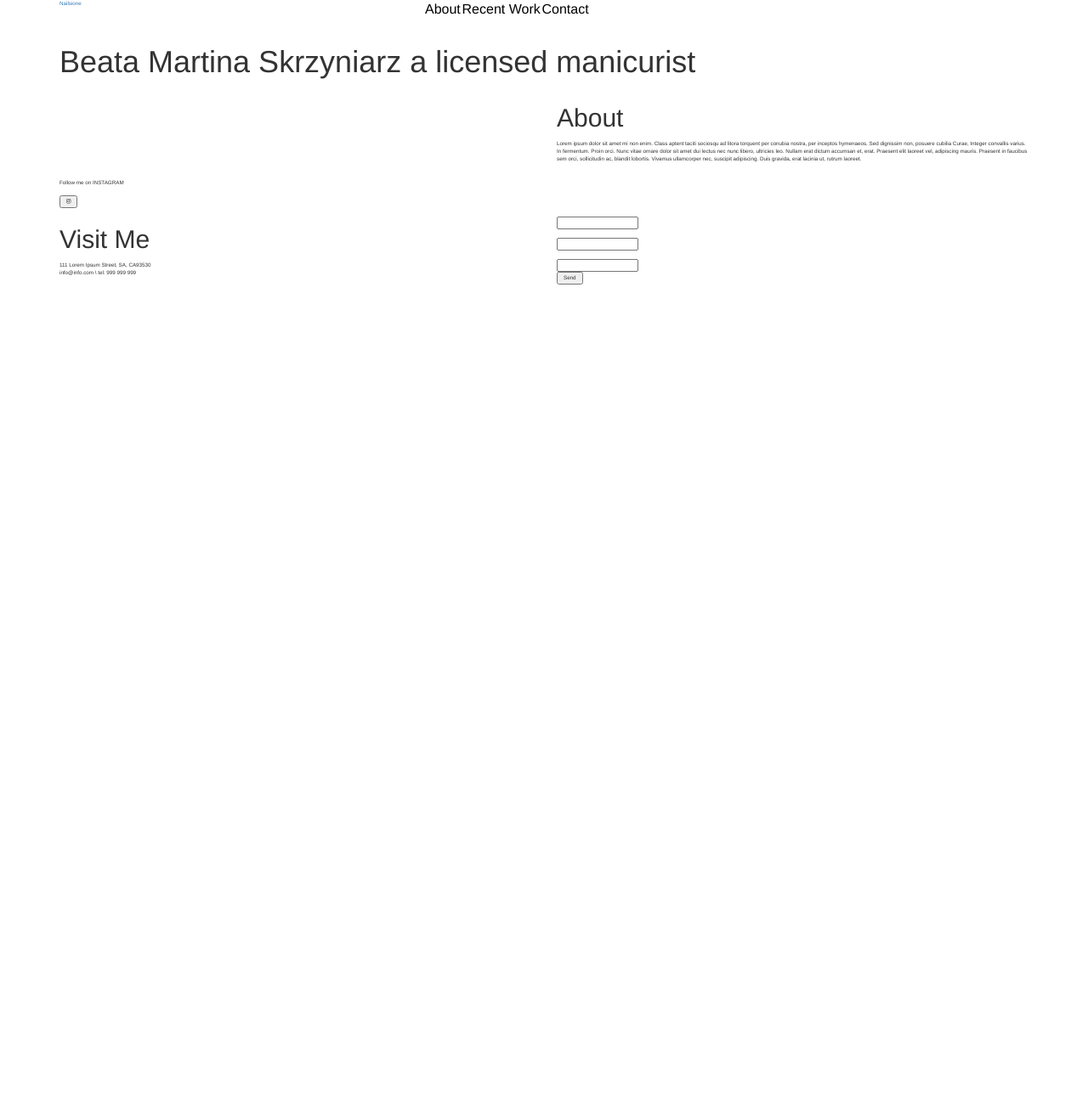
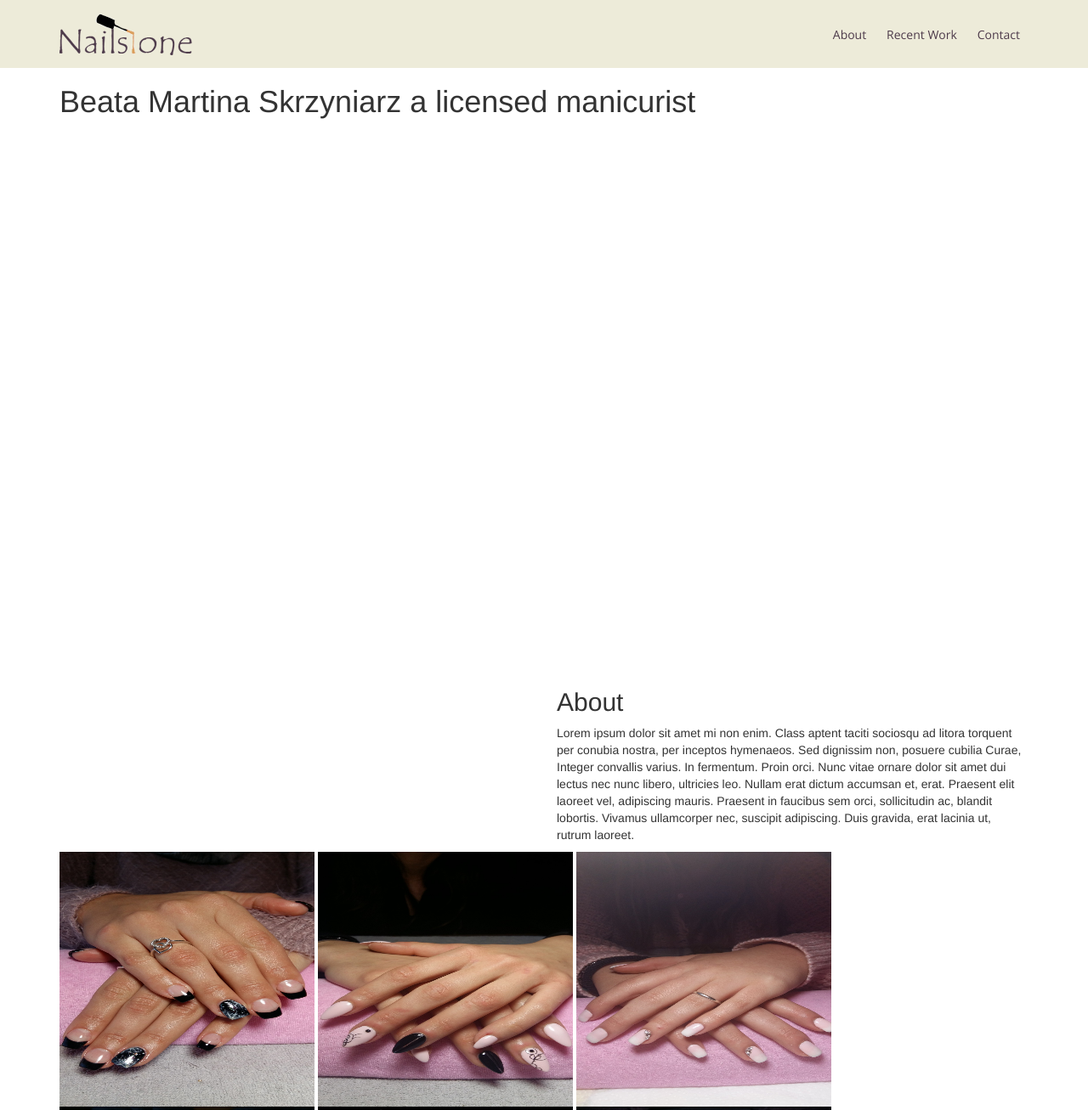
Before and after one commit to Lockeriano/Nailsione, a website: page index.html in a window 1280 px wide. Shown: the top 1307 px of the page at 85% size. Before the commit the page ends 800 px from the top, so only its background shows below. Drawn offline with nearby package versions, Linux system fonts and the light colour scheme.

Commit message:
Added logo and styled navbar

```diff
--- a/css/main.sass
+++ b/css/main.sass
@@ -1,16 +1,32 @@
-body
+$purple: #4d3a4a
+$brown: #9b7c7a
+$creamy: #edebd9
+$light-gold: #f8e5b4
+$gold: #dda660
+
+html
   font-size: 62.5%
+nav
+  background: $creamy
+  display: flex
+  justify-content: center
+  align-items: center
+  height: 8rem
+  ul
+    text-align: right
+  li
+    list-style: none
+    display: inline-block
+    margin-top: 1.6rem
+    a
+      font-family: "Open Sans"
+      color: $purple
+      margin: 1rem
+header
+  display: block
+  height: 79rem
 
-ul
-  text-decoration: none
-  list-style: none
-  li
-    display: inline-block
-    font-size: 1.6rem
-    a
-      text-decoration: none
-      color: black
-      &:focus,
-      &:hover
-        text-decoration: none
-        color: black
+#recent-work
+  img
+    width: 300px
+    height: 300px
--- a/index.html
+++ b/index.html
@@ -6,6 +6,7 @@
     <meta name="viewport" content="width=device-width, initial-scale=1">
     <link rel="stylesheet" href="https://maxcdn.bootstrapcdn.com/bootstrap/3.3.7/css/bootstrap.min.css">
     <link rel="stylesheet" href="https://maxcdn.bootstrapcdn.com/font-awesome/4.7.0/css/font-awesome.min.css">
+    <link href="https://fonts.googleapis.com/css?family=Open+Sans" rel="stylesheet">
     <link rel="stylesheet" href="css/main.css">
 	</head>
 	<body>
@@ -15,7 +16,7 @@
           <div class="container">
             <div class="row">
               <div class="col-lg-4">
-                <a href="#">Nailsione</a>
+                <a href="#"><img src="img/logo.png" alt="logo"></a>
               </div>
               <div class="col-lg-8">
                 <ul>
@@ -29,8 +30,11 @@
         </nav>
         <div class="container">
           <div class="row">
-            <div class="col-lg-12">
+            <div class="col-lg-8">
               <h1>Beata Martina Skrzyniarz <span>a licensed manicurist</span></h1>
+            </div>
+            <div class="col-lg-4">
+              <img class="header-img" src="" alt="">
             </div>
           </div>
         </div>
@@ -52,14 +56,15 @@
         <div class="container">
           <div class="row">
             <div class="col-lg-12">
-              <img src="#" alt="">
-              <img src="#" alt="">
-              <img src="#" alt="">
-              <img src="#" alt="">
-              <img src="#" alt="">
-              <img src="#" alt="">
-              <img src="#" alt="">
-              <img src="#" alt="">
+              <img src="img/1.jpg" alt="">
+              <img src="img/2.jpg" alt="">
+              <img src="img/3.jpg" alt="">
+              <img src="img/4.jpg" alt="">
+              <img src="img/5.jpg" alt="">
+              <img src="img/6.jpg" alt="">
+              <img src="img/7.jpg" alt="">
+              <img src="img/8.jpg" alt="">
+              <img src="img/1.jpg" alt="">
               <p id="more-imgs">Follow me on INSTAGRAM</p>
               <button><i class="fa fa-instagram" aria-hidden="true"></i></button>
             </div>
@@ -73,17 +78,20 @@
               <h2>Visit Me</h2>
               <p>111 Lorem Ipsum Street, SA, CA93530 <br>
               info@info.com \ tel: 999 999 999</p>
+              <div id="socials">
+
+              </div>
             </div>
             <div class="col-lg-6">
               <div id="forms">
                 <form action="#">
-                  <p class="name-form-describ"></p> <input type="text" name="name" id="name-input">
+                  <p class="name-form-describ">Name: </p> <input type="text" name="name" id="name-input">
                 </form>
                 <form action="#">
-                  <p class="email-form-describe"></p> <input type="email" name="email" id="email-input">
+                  <p class="email-form-describe">Email: </p> <input type="email" name="email" id="email-input">
                 </form>
                 <form action="#">
-                  <p class="message-form-describe"></p> <input type="text" name="message" id="message-input">
+                  <p class="message-form-describe">Message: </p> <input type="text" name="message" id="message-input">
                 </form>
                 <input id="submit-input" type="submit" name="submit" value="Send">
               </div>
```
Also changed, not shown: css/main.css, img/1.jpg (added), img/2.jpg (added), img/3.jpg (added), img/4.jpg (added), img/5.jpg (added), img/6.jpg (added), img/7.jpg (added), img/8.jpg (added), img/header-image.png (added), img/logo.png (added).
